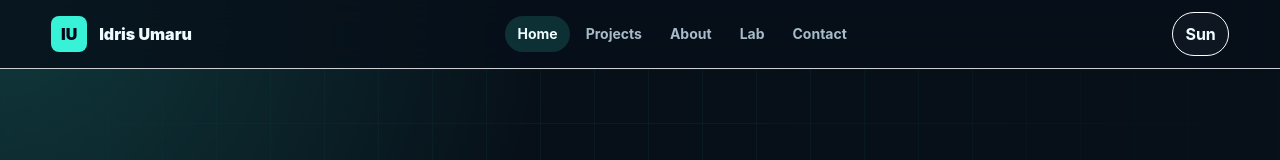
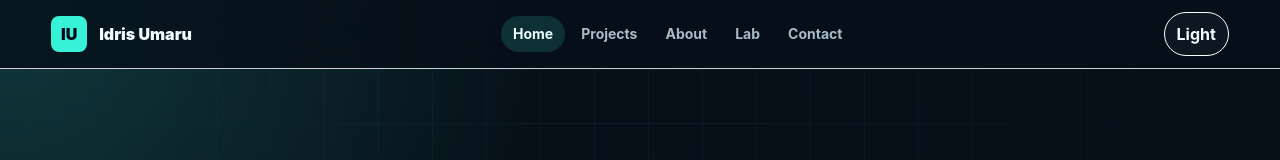
Before and after one commit to idris-umaru/idrisverse, a SvelteKit app: page / in a window 1280 px wide. Shown: the top 160 px of the page. Built offline with nearby package versions, Linux system fonts and the light colour scheme.

Commit message:
refactor: refactor the Navbar

```diff
--- a/src/components/Navbar.svelte
+++ b/src/components/Navbar.svelte
@@ -30,8 +30,12 @@
       >
     {/each}
   </div>
-  <button class="min-h-11 min-w-11 cursor-pointer rounded-full border border-line bg-panel/80 px-3 py-2 font-bold text-paper transition hover:border-glow/50" type="button" onclick={() => toggleTheme(currentTheme)}>
-    <span aria-hidden="true">{currentTheme === 'dark' ? 'Sun' : 'Moon'}</span>
-    <span class="sr-only">Toggle theme</span>
+  <button
+    class="min-h-11 min-w-11 cursor-pointer rounded-full border border-line bg-panel/80 px-3 py-2 font-bold text-paper transition hover:border-glow/50"
+    type="button"
+    onclick={() => toggleTheme(currentTheme)}
+  >
+    <span aria-hidden="true">{currentTheme === 'dark' ? 'Light' : 'Dark'}</span>
+    <span class="sr-only">Switch to {currentTheme === 'dark' ? 'light' : 'dark'} theme</span>
   </button>
 </nav>
```
